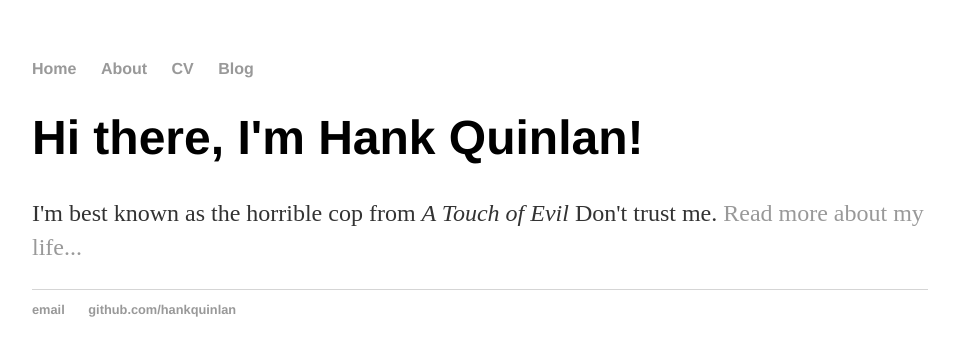
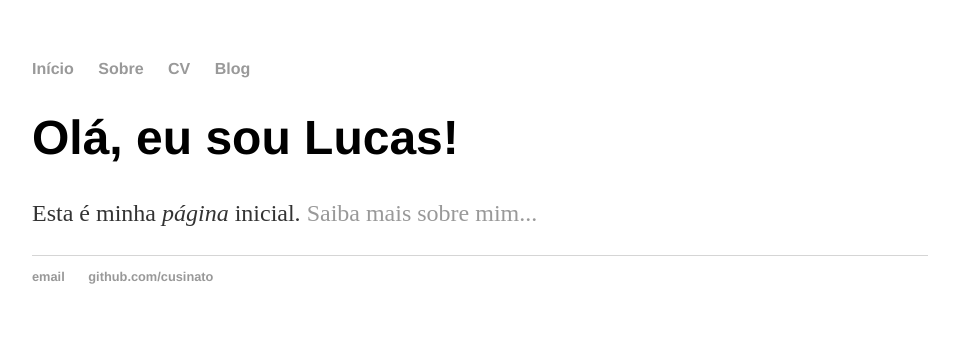
Before and after one commit to cusinato/cusinato.github.io, a Jekyll site: the page index.html, which Jekyll copies as it is, in a window 1280 px wide. Shown: the top 356 px of the page, without its empty margins (160-1119 px from the left). Built offline with Jekyll 4.4.1, drawn with Linux system fonts in a browser that asks for light colours.

Commit message:
Update index.html

```diff
--- a/index.html
+++ b/index.html
@@ -1,29 +1,29 @@
 <!DOCTYPE html>
 <html>
 	<head>
-		<title>Hank Quinlan, Horrible Cop</title>
+		<title>Lucas Cusinato</title>
 		<!-- link to main stylesheet -->
 		<link rel="stylesheet" type="text/css" href="/css/main.css">
 	</head>
 	<body>
 		<nav>
     		<ul>
-        		<li><a href="/">Home</a></li>
-	        	<li><a href="/about">About</a></li>
+        		<li><a href="/">Início</a></li>
+	        	<li><a href="/about">Sobre</a></li>
         		<li><a href="/cv">CV</a></li>
         		<li><a href="/blog">Blog</a></li>
     		</ul>
 		</nav>
 		<div class="container">
     		<div class="blurb">
-        		<h1>Hi there, I'm Hank Quinlan!</h1>
-				<p>I'm best known as the horrible cop from <em>A Touch of Evil</em> Don't trust me. <a href="/about">Read more about my life...</a></p>
+        		<h1>Olá, eu sou Lucas!</h1>
+				<p>Esta é minha <em>página</em> inicial. <a href="/about">Saiba mais sobre mim...</a></p>
     		</div><!-- /.blurb -->
 		</div><!-- /.container -->
 		<footer>
     		<ul>
-        		<li><a href="mailto:hankquinlanhub@gmail.com">email</a></li>
-        		<li><a href="https://github.com/hankquinlan">github.com/hankquinlan</a></li>
+        		<li><a href="mailto:lucasbcr@gmail.com">email</a></li>
+        		<li><a href="https://github.com/cusinato">github.com/cusinato</a></li>
 			</ul>
 		</footer>
 	</body>
```
